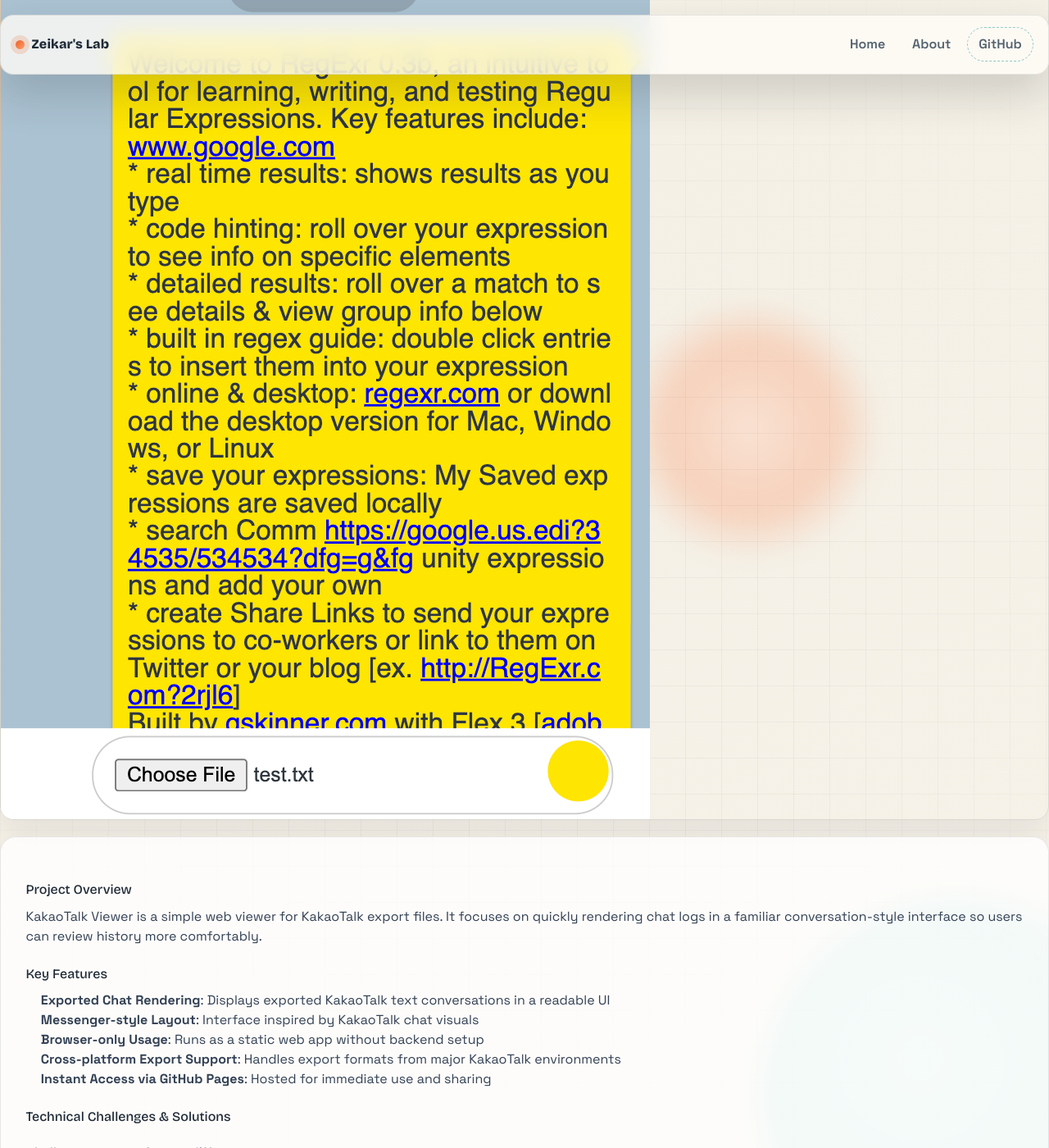
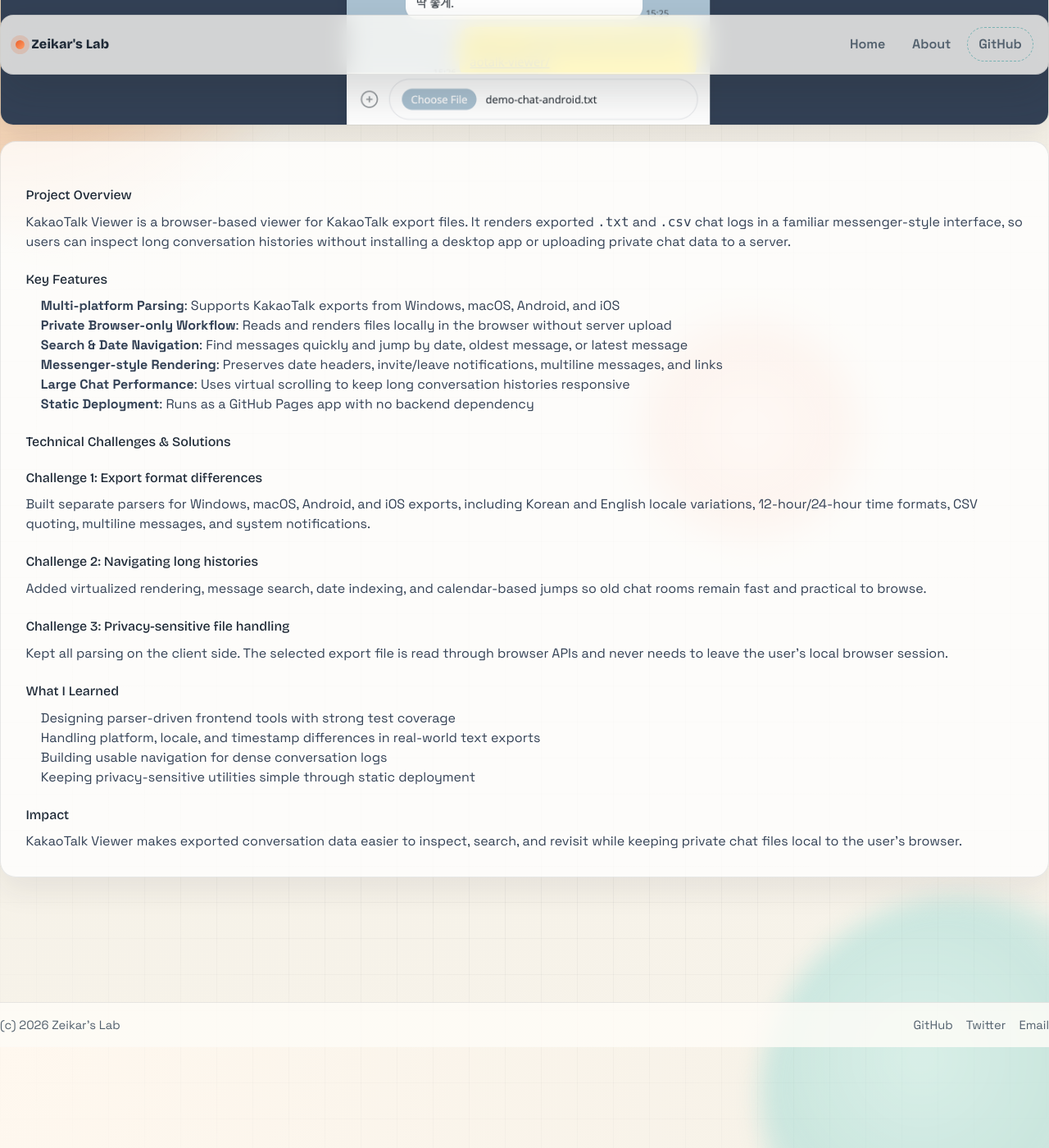
Before and after one commit to zeikar/zeikar.github.io, a Jekyll site: the page built from _projects/kakaotalk-viewer.md, in a window 1280 px wide and 1400 px high, scrolled down 1236 px. Shown: the whole window at 82% size. Built offline with Jekyll 4.4.1, drawn with Linux system fonts in a browser that asks for light colours; nearby versions of some CDN libraries; some of the changed text lies outside the part shown.

Commit message:
Revise KakaoTalk Viewer project page
Update project metadata and content for the KakaoTalk Viewer page: refine the description to emphasize a browser-only, privacy-preserving workflow; replace tech stack with Preact, TypeScript, Vite, Tailwind CSS, and Vitest; and expand feature list (multi-platform parsing, search/date navigation, virtualized rendering, and static GitHub Pages deployment). Clarify technical challenges and solutions (separate parsers for Windows/macOS/Android/iOS with locale/time handling, client-side parsing for privacy, and navigation for long histories), refresh the "What I Learned" and impact sections, and replace the project screenshot image.

```diff
--- a/_projects/kakaotalk-viewer.md
+++ b/_projects/kakaotalk-viewer.md
@@ -1,8 +1,8 @@
 ---
 layout: project
 title: "KakaoTalk Viewer"
-description: "Web-based viewer for exported KakaoTalk chats, with UI inspired by real messenger conversation layouts."
-tech_stack: ["JavaScript", "HTML", "CSS", "GitHub Pages"]
+description: "Browser-only viewer for KakaoTalk export files with search, date navigation, and multi-platform parser support."
+tech_stack: ["Preact", "TypeScript", "Vite", "Tailwind CSS", "Vitest"]
 github_url: "https://github.com/zeikar/kakaotalk-viewer"
 demo_url: "https://zeikar.github.io/kakaotalk-viewer/"
 image: "/assets/images/projects/kakaotalk-viewer.png"
@@ -11,34 +11,35 @@
 
 ## Project Overview
 
-KakaoTalk Viewer is a simple web viewer for KakaoTalk export files. It focuses on quickly rendering chat logs in a familiar conversation-style interface so users can review history more comfortably.
+KakaoTalk Viewer is a browser-based viewer for KakaoTalk export files. It renders exported `.txt` and `.csv` chat logs in a familiar messenger-style interface, so users can inspect long conversation histories without installing a desktop app or uploading private chat data to a server.
 
 ## Key Features
 
-- **Exported Chat Rendering**: Displays exported KakaoTalk text conversations in a readable UI
-- **Messenger-style Layout**: Interface inspired by KakaoTalk chat visuals
-- **Browser-only Usage**: Runs as a static web app without backend setup
-- **Cross-platform Export Support**: Handles export formats from major KakaoTalk environments
-- **Instant Access via GitHub Pages**: Hosted for immediate use and sharing
+- **Multi-platform Parsing**: Supports KakaoTalk exports from Windows, macOS, Android, and iOS
+- **Private Browser-only Workflow**: Reads and renders files locally in the browser without server upload
+- **Search & Date Navigation**: Find messages quickly and jump by date, oldest message, or latest message
+- **Messenger-style Rendering**: Preserves date headers, invite/leave notifications, multiline messages, and links
+- **Large Chat Performance**: Uses virtual scrolling to keep long conversation histories responsive
+- **Static Deployment**: Runs as a GitHub Pages app with no backend dependency
 
 ## Technical Challenges & Solutions
 
 ### Challenge 1: Export format differences
-Adjusted parsing and display logic to account for differences in exported data from Windows, macOS, and Android versions.
+Built separate parsers for Windows, macOS, Android, and iOS exports, including Korean and English locale variations, 12-hour/24-hour time formats, CSV quoting, multiline messages, and system notifications.
 
-### Challenge 2: Familiar visual structure
-Implemented message grouping and bubble-style rendering so logs feel closer to real chat context.
+### Challenge 2: Navigating long histories
+Added virtualized rendering, message search, date indexing, and calendar-based jumps so old chat rooms remain fast and practical to browse.
 
-### Challenge 3: Zero-backend simplicity
-Kept the app fully static and lightweight for easy deployment and low maintenance overhead.
+### Challenge 3: Privacy-sensitive file handling
+Kept all parsing on the client side. The selected export file is read through browser APIs and never needs to leave the user's local browser session.
 
 ## What I Learned
 
-- Building parser-driven frontends with plain JavaScript
-- Handling text-format edge cases across platform versions
-- Improving readability of dense conversation logs
-- Shipping utility tools quickly with static hosting
+- Designing parser-driven frontend tools with strong test coverage
+- Handling platform, locale, and timestamp differences in real-world text exports
+- Building usable navigation for dense conversation logs
+- Keeping privacy-sensitive utilities simple through static deployment
 
 ## Impact
 
-KakaoTalk Viewer makes exported conversation data easier to inspect and share, especially when users need quick, visual review outside the KakaoTalk app.
+KakaoTalk Viewer makes exported conversation data easier to inspect, search, and revisit while keeping private chat files local to the user's browser.
```
Also changed, not shown: assets/images/projects/kakaotalk-viewer.png.
